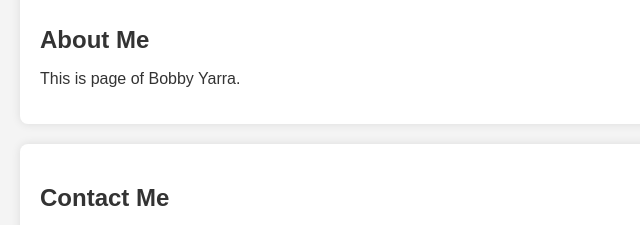
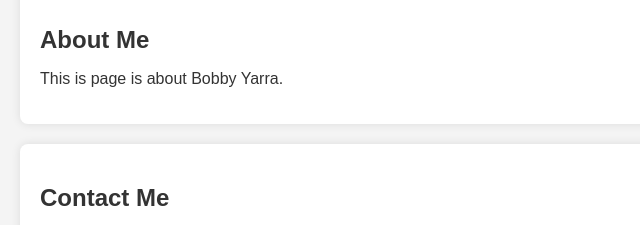
Before and after one commit to anji-yarra/simple-webpage, a plain HTML site: page index1.html in a window 1280 px wide. Shown: the part 185-410 px from the top of the page, 0-640 px from the left. Drawn offline with Linux system fonts and the light colour scheme.

Commit message:
Update index1.html

```diff
--- a/index1.html
+++ b/index1.html
@@ -14,7 +14,7 @@
 
     <section class="about">
         <h2>About Me</h2>
-        <p>This is page of Bobby Yarra.</p>
+        <p>This is page is about Bobby Yarra.</p>
     </section>
 
     <section class="contact">
```
